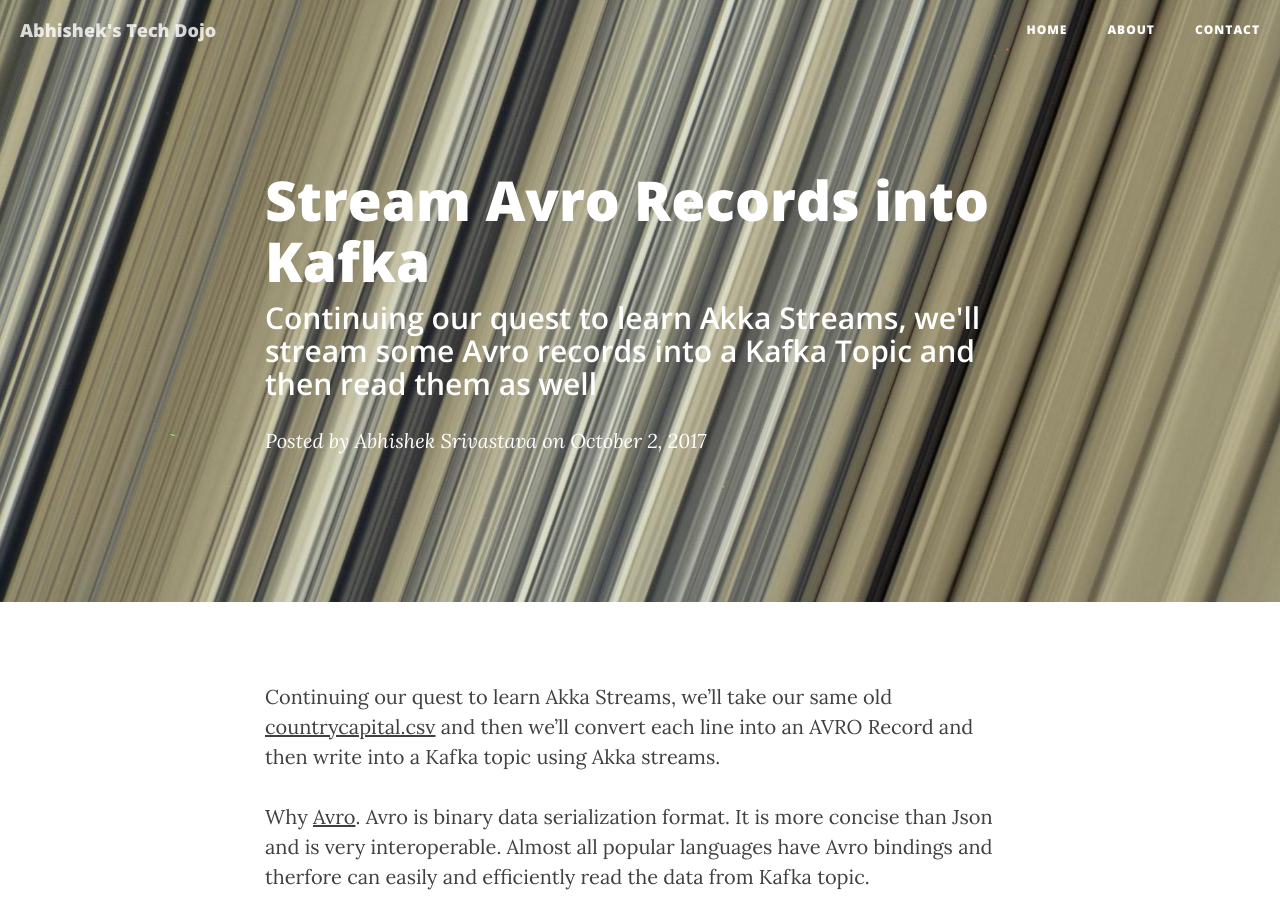
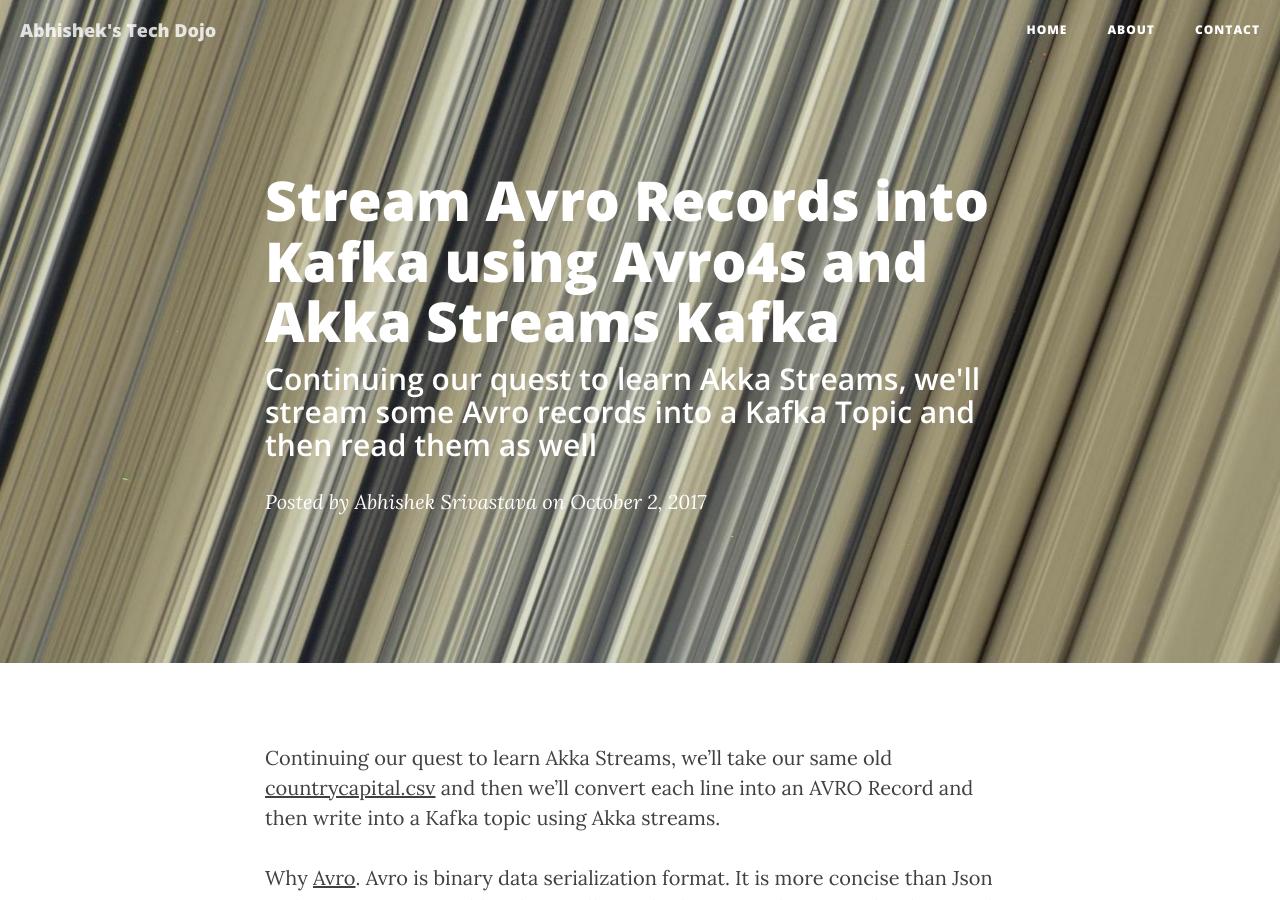
Before and after one commit to abhsrivastava/abhsrivastava.github.io, a Jekyll site: the page built from _posts/2017-10-2-Stream-Avro-Records-into-Kafka.md, in a window 1280 px wide and 900 px high. Built offline with Jekyll 4.4.1, drawn with Linux system fonts in a browser that asks for light colours; nearby versions of some CDN libraries.

Commit message:
fixed title

```diff
--- a/_posts/2017-10-2-Stream-Avro-Records-into-Kafka.md
+++ b/_posts/2017-10-2-Stream-Avro-Records-into-Kafka.md
@@ -1,6 +1,6 @@
 ---
 layout:     post
-title:      "Stream Avro Records into Kafka"
+title:      "Stream Avro Records into Kafka using Avro4s and Akka Streams Kafka"
 subtitle:   "Continuing our quest to learn Akka Streams, we'll stream some Avro records into a Kafka Topic and then read them as well"
 date:       2017-10-2 12:00:00
 author:     "Abhishek Srivastava"
```
